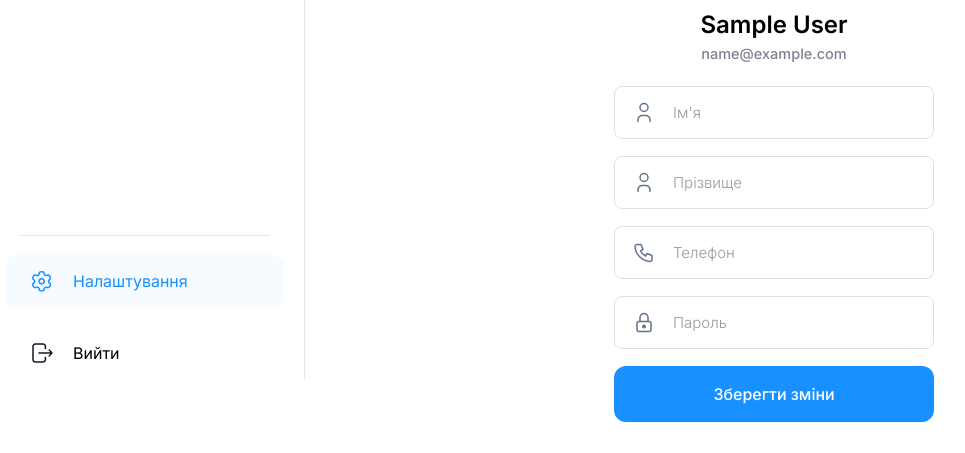
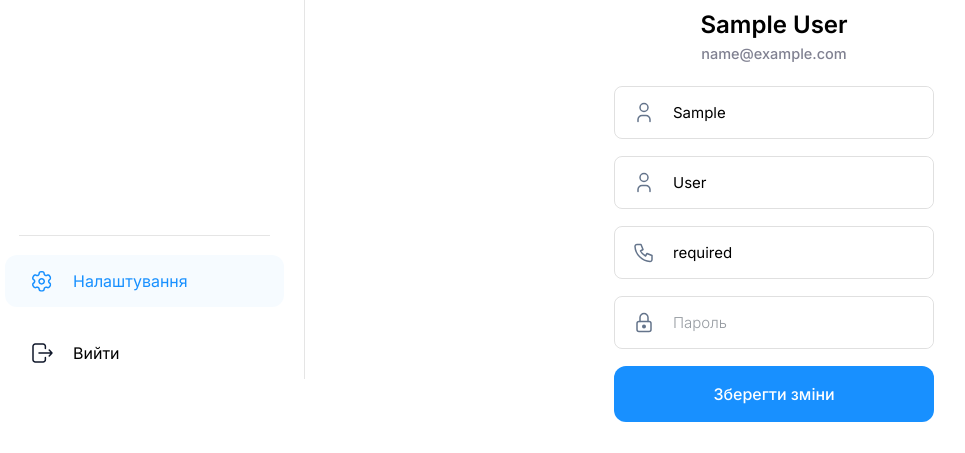
Before and after one commit to Lesykkk/DriveHub, a Django app: page /account/settings/ in a window 1280 px wide. Shown: the part 317-770 px from the top of the page, without its empty margins (25-990 px from the left). Run offline with Django 5.2, Linux system fonts and the light colour scheme; the visitor is signed in with stand-in values (Sample User, id 1); some web fonts are replaced.

Commit message:
Create profile settings form
Co-Authored-By: So1larder <206430565+So1larder@users.noreply.github.com>
Co-Authored-By: TheMaykilaz <104752456+TheMaykilaz@users.noreply.github.com>

```diff
--- a/DriveHub/account/admin.py
+++ b/DriveHub/account/admin.py
@@ -1,13 +1,13 @@
 from django.contrib import admin
 from django.contrib.auth.admin import UserAdmin
 
-from .forms import CustomUserCreationForm, CustomUserChangeForm
+from .forms import UserCreationForm, UserChangeForm
 from .models import CustomUser
 
 
 class CustomUserAdmin(UserAdmin):
-    add_form = CustomUserCreationForm
-    form = CustomUserChangeForm
+    add_form = UserCreationForm
+    form = UserChangeForm
     model = CustomUser
     list_display = ("email", "is_staff", "is_active",)
     list_filter = ("email", "is_staff", "is_active",)
--- a/DriveHub/account/forms.py
+++ b/DriveHub/account/forms.py
@@ -1,19 +1,6 @@
 from django.contrib.auth.forms import UserCreationForm, UserChangeForm, AuthenticationForm
+from django import forms
 from .models import CustomUser
-from django import forms
-
-class CustomUserCreationForm(UserCreationForm):
-
-    class Meta:
-        model = CustomUser
-        fields = ("email",)
-
-
-class CustomUserChangeForm(UserChangeForm):
-
-    class Meta:
-        model = CustomUser
-        fields = ("email",)
 
 
 class AccountLoginForm(AuthenticationForm):
@@ -22,7 +9,7 @@
         fields = ['username', 'password']
 
 
-class AccountRegistrationForm(CustomUserCreationForm):
+class AccountRegistrationForm(UserCreationForm):
     class Meta:
         model = CustomUser
         fields = (
@@ -35,12 +22,16 @@
         )
 
 
-class ProfileForm(CustomUserChangeForm):
+
+class ProfileForm(UserChangeForm):
+    password = None
+    new_password = forms.CharField(required=False)
+
     class Meta:
         model = CustomUser
         fields = (
             'first_name',
             'last_name',
             'phone',
-            'password',
+            'new_password'
         )
--- a/DriveHub/account/templates/account/login.html
+++ b/DriveHub/account/templates/account/login.html
@@ -9,7 +9,6 @@
     <link rel="stylesheet" href="{% static 'styles/base.css' %}">
     <link rel="stylesheet" href="{% static 'account/styles/login.css' %}">
 </head>
-
 <body>
     <div class="login">
         <div class="login-col-1">
@@ -46,11 +45,11 @@
 
                     <div class="input-container">
                         <img src="{% static 'account/icons/mail.svg' %}" alt="">
-                        <input type="email" name="username" placeholder="Пошта" value="{% if form.username.value %}{{ form.username.value }}{% endif %}" required>
+                        <input type="email" name="username" placeholder="Пошта" value="{% if form.username.value %}{{ form.username.value }}{% endif %}" required autocomplete="username">
                     </div>
                     <div class="input-container">
                         <img src="{% static 'account/icons/lock.svg' %}" alt="">
-                        <input type="password" name="password" placeholder="Пароль" required>
+                        <input type="password" name="password" placeholder="Пароль" autocomplete="current-password">
                     </div>
                     <button class="submit-btn" type="submit">
                         Увійти
--- a/DriveHub/account/templates/account/settings.html
+++ b/DriveHub/account/templates/account/settings.html
@@ -28,27 +28,28 @@
                     <span class="settings-name">{{user.first_name}} {{user.last_name}}</span>
                     <span class="settings-email">{{user.email}}</span>
                 </div>
-                <div class="input-form">
+                <form class="input-form" action="{% url "account:settings" %}" method="post">
+                    {% csrf_token %}
                     <div class="input-container">
                         <img src="{% static 'account/icons/user.svg' %}" alt="">
-                        <input type="text" name="" placeholder="Ім'я">
+                        <input type="text" name="first_name" placeholder="Ім'я" autocomplete="off" value={{ form.first_name.value }} required>
                     </div>
                     <div class="input-container">
                         <img src="{% static 'account/icons/user.svg' %}" alt="">
-                        <input type="text" name="" placeholder="Прізвище">
+                        <input type="text" name="last_name" placeholder="Прізвище" autocomplete="off" value={{ form.last_name.value }} required>
                     </div>
                     <div class="input-container">
                         <img src="{% static 'account/icons/phone.svg' %}" alt="">
-                        <input type="tel" name="phone" placeholder="Телефон" autocomplete="tel">
+                        <input type="tel" name="phone" placeholder="Телефон" autocomplete="off" value={{ form.phone.value }} required>
                     </div>
                     <div class="input-container">
                         <img src="{% static 'account/icons/lock.svg' %}" alt="">
-                        <input type="password" name="password" placeholder="Пароль">
+                        <input type="password" name="new_password" placeholder="Пароль" autocomplete="off">
                     </div>
-                    <button class="submit-btn">
+                    <button class="submit-btn" type="submit">
                         Зберегти зміни
                     </button>
-                </div>
+                </form>
             </div>
         </div>
     </div>
--- a/DriveHub/account/views.py
+++ b/DriveHub/account/views.py
@@ -2,16 +2,15 @@
 from django.contrib import auth, messages
 from django.urls import reverse
 from django.http import HttpResponseRedirect
-from .forms import AccountLoginForm, AccountRegistrationForm
 from django.contrib.auth.decorators import login_required
+from django.contrib.auth import update_session_auth_hash
+from .forms import AccountLoginForm, AccountRegistrationForm, ProfileForm
 from advert.models import *
 
 
 def login(request):
     if request.method == 'POST':
         form = AccountLoginForm(data=request.POST)
-        print(request.POST)
-        print(form.is_valid())
         if form.is_valid():
             email = request.POST['username']
             password = request.POST['password']
@@ -64,7 +63,20 @@
 
 @login_required
 def settings(request):
-    return render(request, 'account/settings.html')
+    if request.method == 'POST':
+        form = ProfileForm(request.POST, instance=request.user)
+        if form.is_valid():
+            user = form.save(commit=False)
+            new_password = form.cleaned_data.get('new_password')
+            if new_password:
+                user.set_password(new_password)
+            user.save()
+            update_session_auth_hash(request, user)
+            return redirect('account:settings')
+    else:
+        form = ProfileForm(instance=request.user)
+    return render(request, 'account/settings.html', {'form': form})
+
 
 
 def logout(request):
```
Also changed, not shown: DriveHub/account/templates/account/registration.html (+6 -7 lines).
